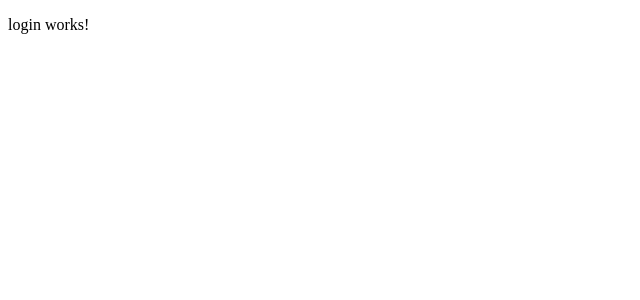
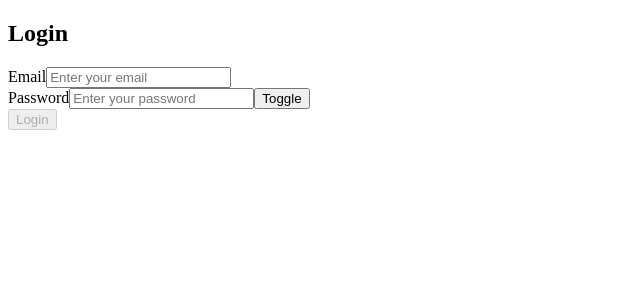
Before and after one commit to marichemia/ecommerce-app, an Angular app: page /login in a window 1280 px wide. Shown: the top 300 px of the page, without its empty margins (0-640 px from the left). Built offline with nearby package versions, Linux system fonts and the light colour scheme.

Commit message:
implemented login service

```diff
--- a/src/app/auth/login/login.html
+++ b/src/app/auth/login/login.html
@@ -1 +1,36 @@
-<p>login works!</p>
+<div class="login-container">
+  <h2>Login</h2>
+
+  <form [formGroup]="loginForm" (ngSubmit)="submit()">
+
+    <!-- Email -->
+    <div>
+      <label>Email</label>
+      <input type="email" formControlName="email" placeholder="Enter your email" />
+      <div *ngIf="loginForm.get('email')?.touched && loginForm.get('email')?.invalid">
+        <small *ngIf="loginForm.get('email')?.errors?.['required']">Email is required</small>
+        <small *ngIf="loginForm.get('email')?.errors?.['email']">Invalid email format</small>
+      </div>
+    </div>
+
+    <!-- Password -->
+    <div>
+      <label>Password</label>
+      <input [type]="passwordVisible ? 'text' : 'password'" formControlName="password" placeholder="Enter your password" />
+      <button type="button" (click)="togglePasswordVisibility()">Toggle</button>
+      <div *ngIf="loginForm.get('password')?.touched && loginForm.get('password')?.invalid">
+        <small *ngIf="loginForm.get('password')?.errors?.['required']">Password is required</small>
+        <small *ngIf="loginForm.get('password')?.errors?.['minlength']">Minimum 3 characters</small>
+      </div>
+    </div>
+
+    <!-- Error message -->
+    <div *ngIf="errorMessage" class="error">
+      {{ errorMessage }}
+    </div>
+
+    <!-- Submit -->
+    <button type="submit" [disabled]="loginForm.invalid">Login</button>
+
+  </form>
+</div>
--- a/src/app/auth/login/login.ts
+++ b/src/app/auth/login/login.ts
@@ -1,11 +1,55 @@
 import { Component } from '@angular/core';
+import { FormBuilder, Validators, ReactiveFormsModule, FormsModule } from '@angular/forms';
+import { CommonModule } from '@angular/common';
+import { Router } from '@angular/router';
+import { Auth } from '../../services/auth';
 
 @Component({
   selector: 'app-login',
-  imports: [],
+  imports: [ReactiveFormsModule, FormsModule, CommonModule],
   templateUrl: './login.html',
   styleUrl: './login.scss'
 })
 export class Login {
 
+  loginForm;
+  passwordVisible = false;
+  errorMessage: string | null = '';
+
+   constructor(
+    private fb: FormBuilder,
+    private auth: Auth,
+    private router: Router
+  ) {
+    this.loginForm = this.fb.group({
+      email: ['', [Validators.required, Validators.email]],
+      password: ['', [Validators.required, Validators.minLength(3)]],
+    });
+  }
+
+  togglePasswordVisibility() {
+    this.passwordVisible = !this.passwordVisible;
+  }
+
+  submit() {
+    if (this.loginForm.invalid) return;
+
+    const { email, password } = this.loginForm.value;
+
+    this.auth.login(email ?? '', password ?? '').subscribe({
+      next: (res) => {
+        console.log('login success', res);
+        localStorage.setItem('token', res.token);
+
+        this.router.navigate(['/']);
+      },
+      error: (err) => {
+        if (err.status === 401) {
+          this.errorMessage = 'Invalid credentials';
+        } else {
+          this.errorMessage = 'Something went wrong. Please try again.';
+        }
+      }
+    });
+  }
 }
--- a/src/app/auth/register/register.ts
+++ b/src/app/auth/register/register.ts
@@ -3,6 +3,8 @@ import { FormBuilder, ReactiveFormsModule, FormsModule, Validators } from '@angu
 import { CommonModule } from '@angular/common';
 import { Auth } from '../../services/auth';
 import { provideHttpClient } from '@angular/common/http';
+import { Router } from '@angular/router';
+
 
 
 
@@ -20,7 +22,7 @@ export class Register {
   avatarPreview: string | ArrayBuffer | null = null;
   errorMessage: string | null = '';
 
-  constructor(private fb: FormBuilder, private auth: Auth) {
+  constructor(private fb: FormBuilder, private auth: Auth, private router: Router ) {
     this.registerForm = this.fb.group({
 
     username: ['', [Validators.required, Validators.minLength(3)]],
@@ -77,6 +79,7 @@ export class Register {
       next: (res) => {
         console.log('registration complete', res);
         //redirect to login page
+        this.router.navigate(['/login']);
       },
       error: (err) => {
         if (err.status === 422) {
```
